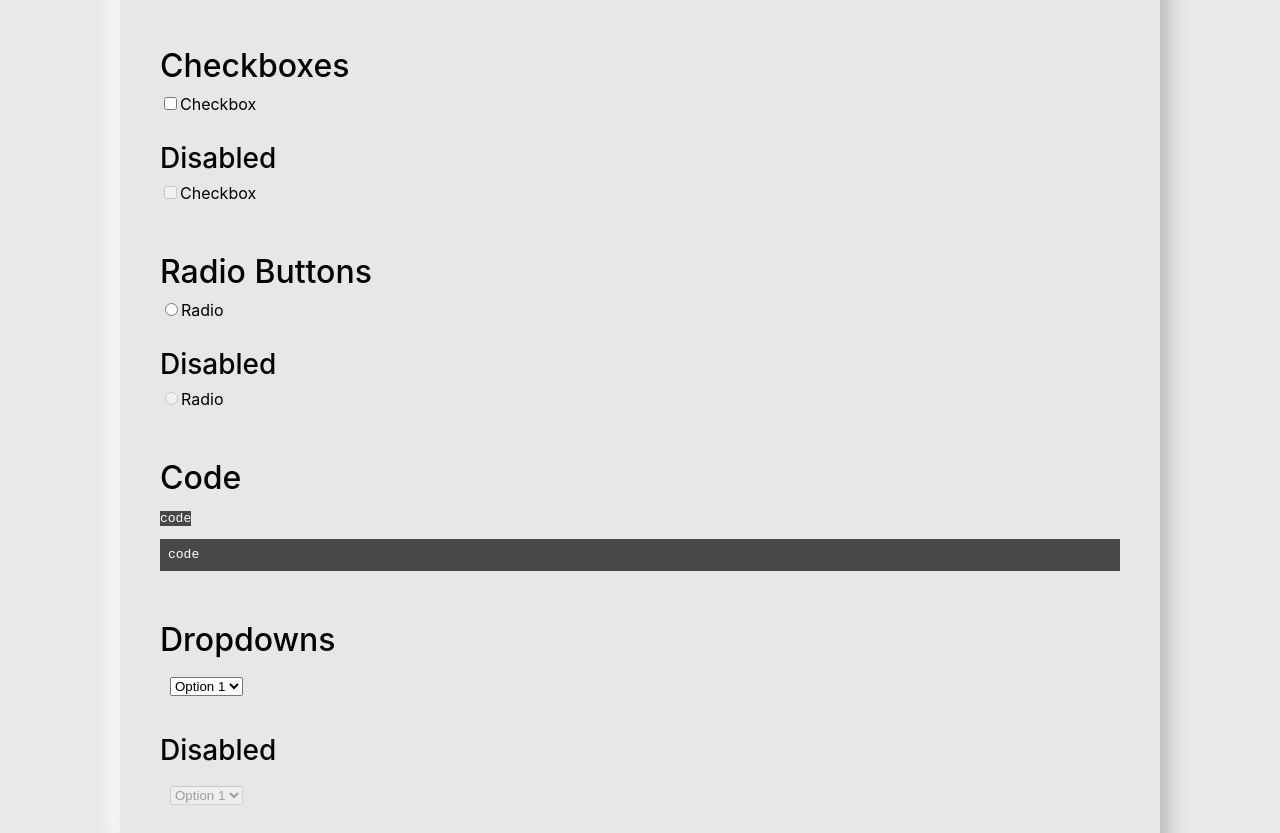
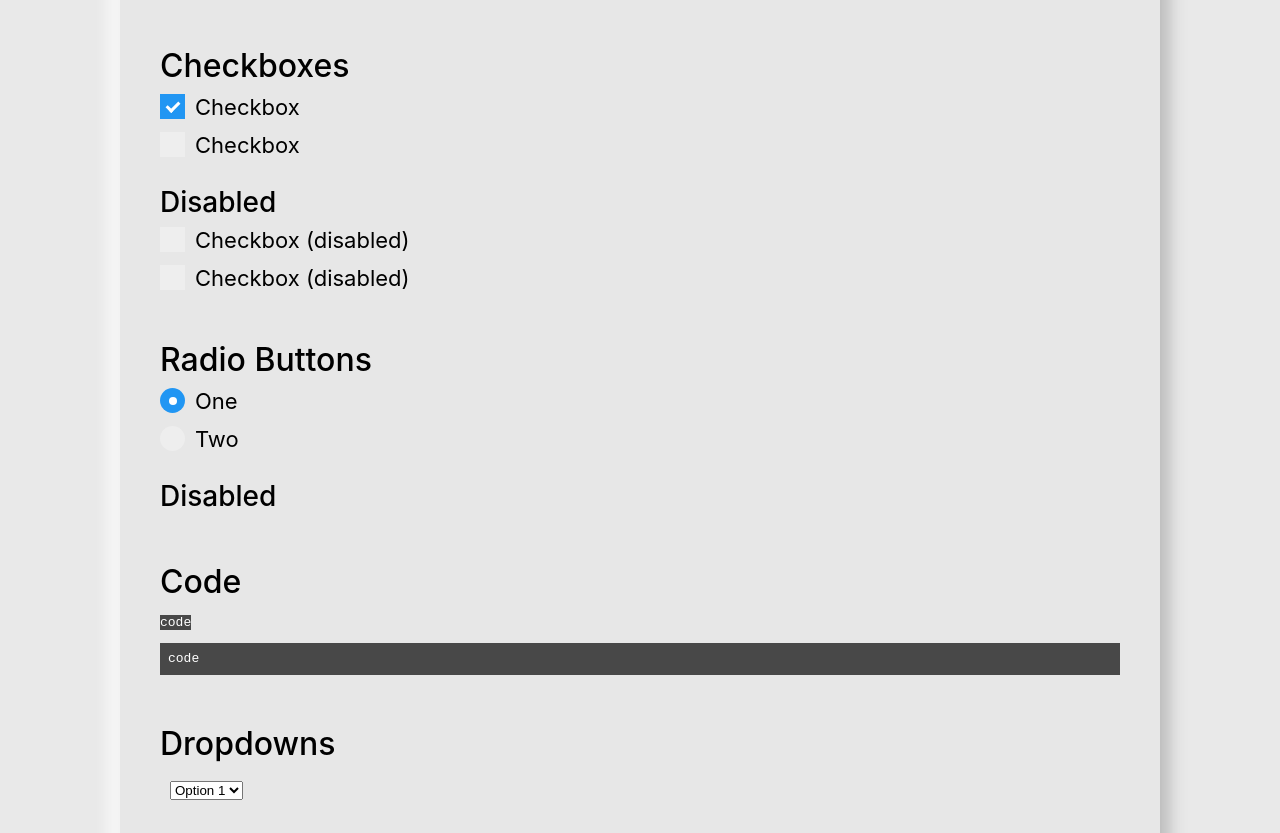
Before and after one commit to webments/neumorphic.css, a website: page index.html in a window 1280 px wide. Shown: the part 1374-2207 px from the top of the page. Drawn offline with Linux system fonts and the light colour scheme.

Commit message:
New styles, fixes and formatter

```diff
--- a/index.html
+++ b/index.html
@@ -73,19 +73,44 @@ found in the LICENSE file.
       <div class="elementdiv">
         <h2>Checkboxes</h2>
 
-        <input type="checkbox" class="inp-chb"><label for="">Checkbox</label></input>
+        <label class="conatiner">Checkbox
+          <input type="checkbox" checked="checked">
+          <span class="checkmark"></span>
+        </label>
 
+        <label class="conatiner">Checkbox
+          <input type="checkbox">
+          <span class="checkmark"></span>
+        </label>
         <h3>Disabled</h3>
-        <input type="checkbox" class="inp-chb" disabled><label for="">Checkbox</label></input>
+
+        <label class="conatiner">Checkbox (disabled)
+          <input disabled type="checkbox">
+          <span class="checkmark"></span>
+        </label>
+
+        <label class="conatiner">Checkbox (disabled)
+          <input disabled type="checkbox">
+          <span class="checkmark"></span>
+        </label>
       </div>
 
       <div class="elementdiv">
         <h2>Radio Buttons</h2>
 
-        <input type="radio"><label for="">Radio</label></input>
+        <label class="conatinerradio">One
+          <input type="radio" checked="checked" name="radio">
+          <span class="checkmarkradio"></span>
+        </label>
+
+        <label class="conatinerradio">Two
+          <input type="radio" name="radio">
+          <span class="checkmarkradio"></span>
+        </label>
 
         <h3>Disabled</h3>
-        <input disabled type="radio"><label for="">Radio</label></input>
+
+
       </div>
 
       <div class="elementdiv">
--- a/neumorphic.css
+++ b/neumorphic.css
@@ -291,6 +291,132 @@ a.bt:hover {
   background-color: var(--green);
 }
 
+/*checkbox*/
+
+.conatiner {
+  display: block;
+  position: relative;
+  padding-left: 35px;
+  margin-bottom: 12px;
+  cursor: pointer;
+  font-size: 22px;
+  -webkit-user-select: none;
+  -moz-user-select: none;
+  -ms-user-select: none;
+  user-select: none;
+}
+
+.conatiner input {
+  position: absolute;
+  opacity: 0;
+  cursor: pointer;
+  height: 0;
+  width: 0;
+}
+
+.checkmark {
+  position: absolute;
+  top: 0;
+  left: 0;
+  height: 25px;
+  width: 25px;
+  background-color: #eee;
+}
+
+.conatiner:hover input ~ .checkmark {
+  background-color: #ccc;
+}
+
+.conatiner input:checked ~ .checkmark {
+  background-color: #2196f3;
+}
+
+.checkmark:after {
+  content: "";
+  position: absolute;
+  display: none;
+}
+
+.conatiner input:checked ~ .checkmark:after {
+  display: block;
+}
+
+.conatiner .checkmark:after {
+  left: 9px;
+  top: 5px;
+  width: 5px;
+  height: 10px;
+  border: solid white;
+  border-width: 0 3px 3px 0;
+  -webkit-transform: rotate(45deg);
+  -ms-transform: rotate(45deg);
+  transform: rotate(45deg);
+}
+
+/*checkbox*/
+
+/*radio*/
+
+.conatinerradio {
+  display: block;
+  position: relative;
+  padding-left: 35px;
+  margin-bottom: 12px;
+  cursor: pointer;
+  font-size: 22px;
+  -webkit-user-select: none;
+  -moz-user-select: none;
+  -ms-user-select: none;
+  user-select: none;
+}
+
+.conatinerradio input {
+  position: absolute;
+  opacity: 0;
+  cursor: pointer;
+  height: 0;
+  width: 0;
+}
+
+.checkmarkradio {
+  position: absolute;
+  top: 0;
+  left: 0;
+  height: 25px;
+  width: 25px;
+  background-color: #eee;
+  border-radius: 50%;
+}
+
+.conatinerradio:hover input ~ .checkmarkradio {
+  background-color: #ccc;
+}
+
+.conatinerradio input:checked ~ .checkmarkradio {
+  background-color: #2196f3;
+}
+
+.checkmarkradio:after {
+  content: "";
+  position: absolute;
+  display: none;
+}
+
+.conatinerradio input:checked ~ .checkmarkradio:after {
+  display: block;
+}
+
+.conatinerradio .checkmarkradio:after {
+  top: 9px;
+  left: 9px;
+  width: 8px;
+  height: 8px;
+  border-radius: 50%;
+  background: white;
+}
+
+/*radio*/
+
 @media (prefers-color-scheme: dark) {
   body {
     background: #373737;
```
Also changed, not shown: CODE_OF_CONDUCT.md (+13 -13 lines), CONTRIBUTING.md (+11 -11 lines), main.css (+19 -11 lines). Lines whose indentation alone changed are shown as unchanged.
